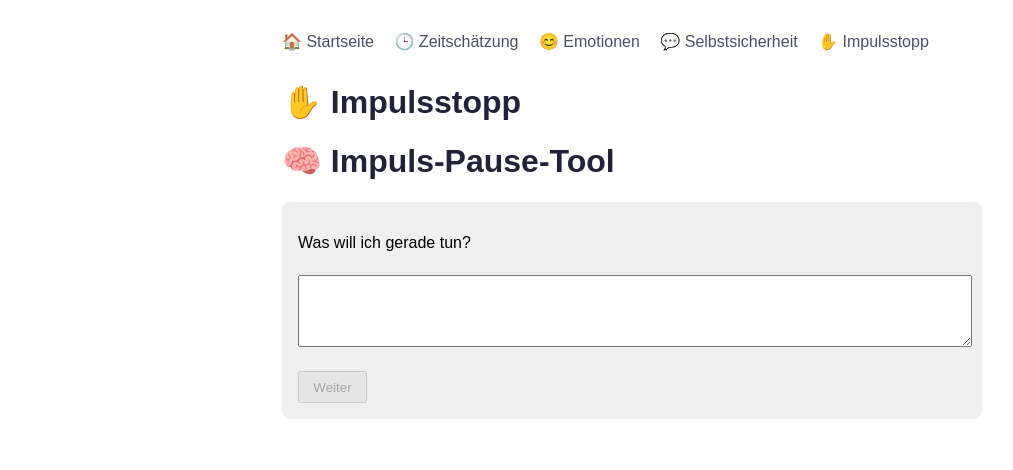
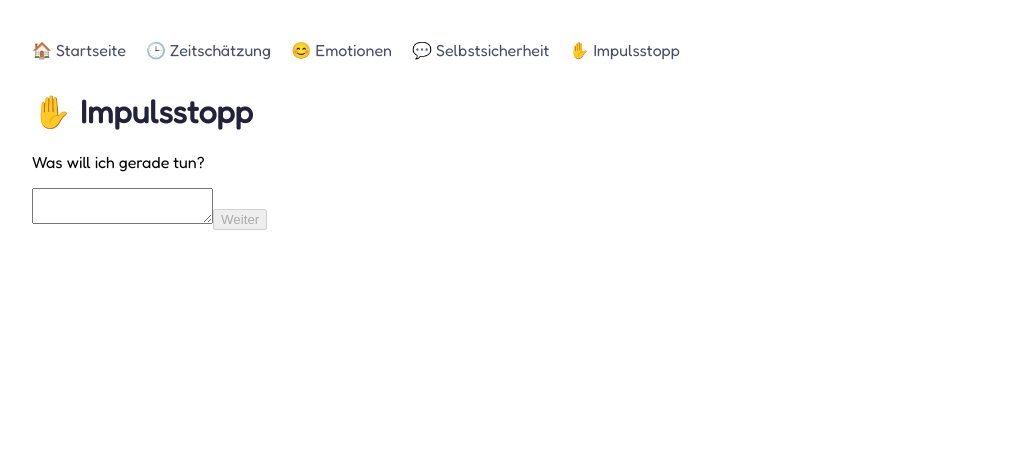
Before and after one commit to LouisaLae/adhs-toolbox-x19s4, a plain HTML site: page impulsstop.html in a window 1280 px wide. Shown: the whole page, without its empty margins (8-1021 px from the left). Drawn offline with Linux system fonts and the light colour scheme.

Commit message:
Update impulsstop.html

```diff
--- a/impulsstop.html
+++ b/impulsstop.html
@@ -22,22 +22,7 @@
         <a href="impulsstop.html">✋ Impulsstopp</a>
     </nav>
     <h1>✋ Impulsstopp</h1>
-   <html lang="de">
-<head>
-  <meta charset="UTF-8" />
-  <meta name="viewport" content="width=device-width, initial-scale=1.0" />
-  <title>Impuls-Pause-Tool</title>
-  <style>
-    body { font-family: sans-serif; max-width: 700px; margin: auto; padding: 2em; }
-    textarea { width: 100%; height: 5em; margin-top: 0.5em; margin-bottom: 1em; }
-    button { padding: 0.5em 1em; margin-top: 0.5em; }
-    .card { background: #f0f0f0; padding: 1em; border-radius: 8px; margin-bottom: 1em; }
-    .log-entry { font-size: 0.9em; margin-top: 1em; background: #e8e8e8; padding: 0.5em; border-radius: 4px; }
-  </style>
-</head>
-<body>
-  <h1>🧠 Impuls-Pause-Tool</h1>
-  <div id="app"></div>
+    <div id="app"></div>
 
   <script>
     const questions = [
@@ -170,5 +155,6 @@
 
     render();
   </script>
+
 </body>
 </html>
```
